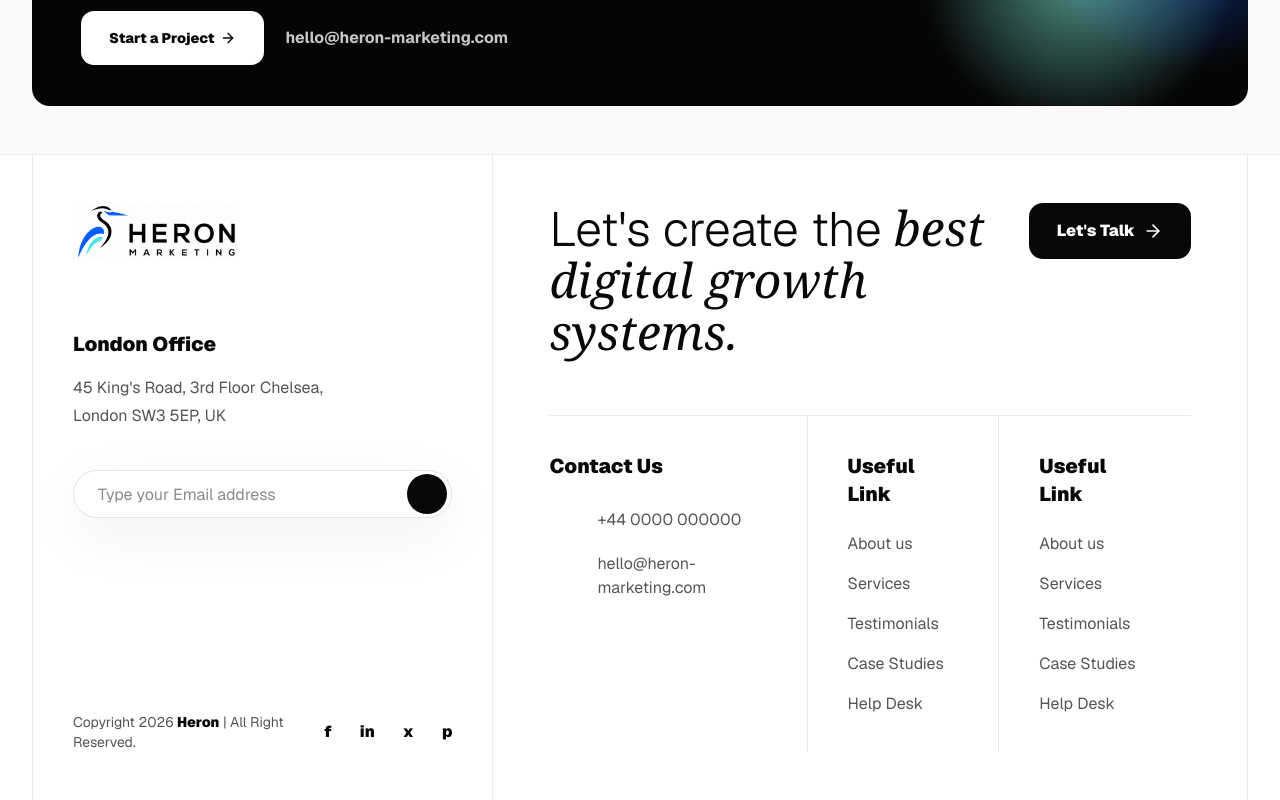
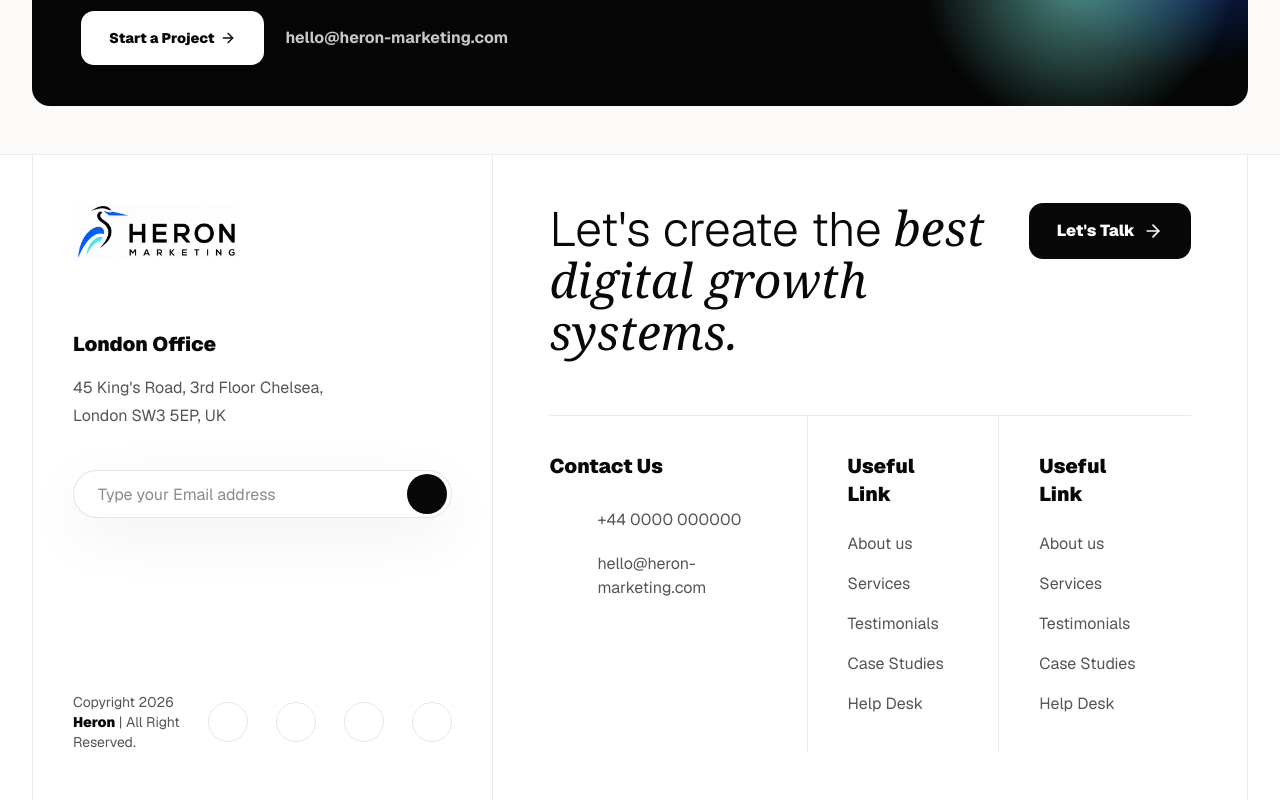
Before and after one commit to hammadi19/Heron, a Next.js app: page / in a window 1280 px wide. Shown: the part 4288-5088 px from the top of the page. Built offline with nearby package versions, Linux system fonts and the light colour scheme.

Commit message:
Use Iconify social icons

```diff
--- a/components/site/service-icons.tsx
+++ b/components/site/service-icons.tsx
@@ -17,6 +17,10 @@ import phoneIcon from "@iconify-icons/solar/phone-calling-bold-duotone";
 import mailIcon from "@iconify-icons/solar/letter-bold-duotone";
 import pinIcon from "@iconify-icons/solar/map-point-bold-duotone";
 import sendIcon from "@iconify-icons/solar/plain-2-bold-duotone";
+import facebookIcon from "@iconify-icons/simple-icons/facebook";
+import linkedinIcon from "@iconify-icons/simple-icons/linkedin";
+import pinterestIcon from "@iconify-icons/simple-icons/pinterest";
+import xIcon from "@iconify-icons/simple-icons/x";
 
 type IconProps = Omit<ComponentProps<typeof Icon>, "icon">;
 type IconData = ComponentProps<typeof Icon>["icon"];
@@ -49,6 +53,21 @@ function MarketingIcon({
       icon={icon}
       className={className}
       color="#145CFF"
+      aria-hidden="true"
+      {...props}
+    />
+  );
+}
+
+function BrandIcon({
+  icon,
+  className,
+  ...props
+}: IconProps & { icon: IconData }) {
+  return (
+    <Icon
+      icon={icon}
+      className={className}
       aria-hidden="true"
       {...props}
     />
@@ -114,3 +133,19 @@ export function PinIcon(props: IconProps) {
 export function SendIcon(props: IconProps) {
   return <MarketingIcon icon={iconMap.send} {...props} />;
 }
+
+export function FacebookIcon(props: IconProps) {
+  return <BrandIcon icon={facebookIcon} {...props} />;
+}
+
+export function LinkedInIcon(props: IconProps) {
+  return <BrandIcon icon={linkedinIcon} {...props} />;
+}
+
+export function XIcon(props: IconProps) {
+  return <BrandIcon icon={xIcon} {...props} />;
+}
+
+export function PinterestIcon(props: IconProps) {
+  return <BrandIcon icon={pinterestIcon} {...props} />;
+}
--- a/components/site/shared.tsx
+++ b/components/site/shared.tsx
@@ -10,13 +10,17 @@ import { HeronLogo } from "@/components/site/logo";
 import {
   AnalyticsIcon,
   CreativeIcon,
+  FacebookIcon,
   LifecycleIcon,
+  LinkedInIcon,
   MailIcon,
   MediaIcon,
   PhoneIcon,
+  PinterestIcon,
   SearchIcon,
   SendIcon,
   StrategyIcon,
+  XIcon,
 } from "@/components/site/service-icons";
 
 export const services = [
@@ -79,6 +83,13 @@ export const faqs = [
   ["Do you handle creative and media?", "Yes. The model connects message, creative, paid media, search, reporting, and follow-up into one operating rhythm."],
   ["How do we measure success?", "We agree the commercial signals first: qualified enquiries, pipeline quality, return on spend, conversion rate, and learning velocity."],
   ["Can we start small?", "Yes. A focused audit or sprint is the easiest way to prove the direction before moving into ongoing support."],
+];
+
+const socialLinks = [
+  { label: "Facebook", Icon: FacebookIcon },
+  { label: "LinkedIn", Icon: LinkedInIcon },
+  { label: "X", Icon: XIcon },
+  { label: "Pinterest", Icon: PinterestIcon },
 ];
 
 export function Eyebrow({ children }: { children: ReactNode }) {
@@ -266,10 +277,16 @@ export function Footer() {
               Copyright 2026 <span className="font-black text-[#080808]">Heron</span> | All Right Reserved.
             </p>
             <div className="flex items-center gap-7 text-base font-black text-[#080808]">
-              <a href="/contact-us" aria-label="Facebook" className="hover:text-[#145cff]">f</a>
-              <a href="/contact-us" aria-label="LinkedIn" className="hover:text-[#145cff]">in</a>
-              <a href="/contact-us" aria-label="Twitter" className="hover:text-[#145cff]">x</a>
-              <a href="/contact-us" aria-label="Pinterest" className="hover:text-[#145cff]">p</a>
+              {socialLinks.map(({ label, Icon }) => (
+                <a
+                  key={label}
+                  href="/contact-us"
+                  aria-label={label}
+                  className="grid size-10 place-items-center rounded-full border border-black/10 text-[#080808] transition hover:-translate-y-0.5 hover:border-[#145cff] hover:bg-[#145cff] hover:text-white"
+                >
+                  <Icon className="size-4" />
+                </a>
+              ))}
             </div>
           </div>
         </div>
--- a/package.json
+++ b/package.json
@@ -11,6 +11,7 @@
   "dependencies": {
     "@emotion/react": "^11.14.0",
     "@emotion/styled": "^11.14.1",
+    "@iconify-icons/simple-icons": "^2.0.1",
     "@iconify-icons/solar": "^2.0.1",
     "@iconify/react": "^6.0.2",
     "@mui/icons-material": "^9.3.1",
```
Also changed, not shown: 1 other file (tests, documents, lock files or other folders).
